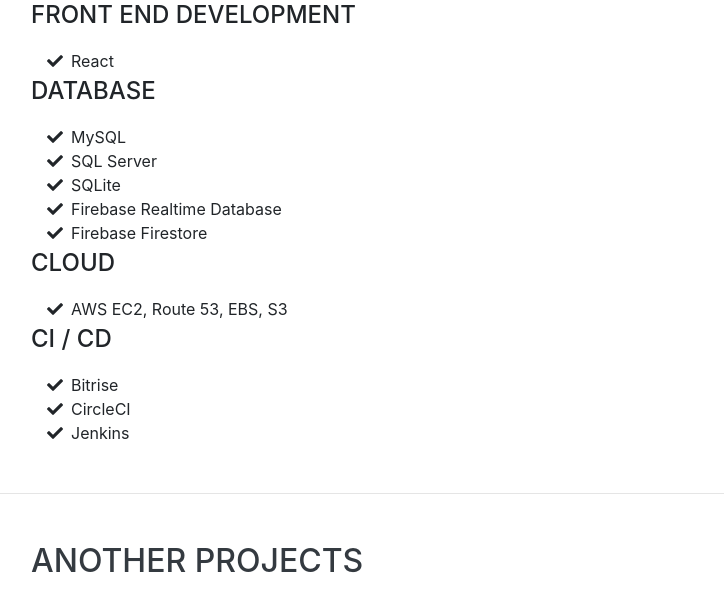
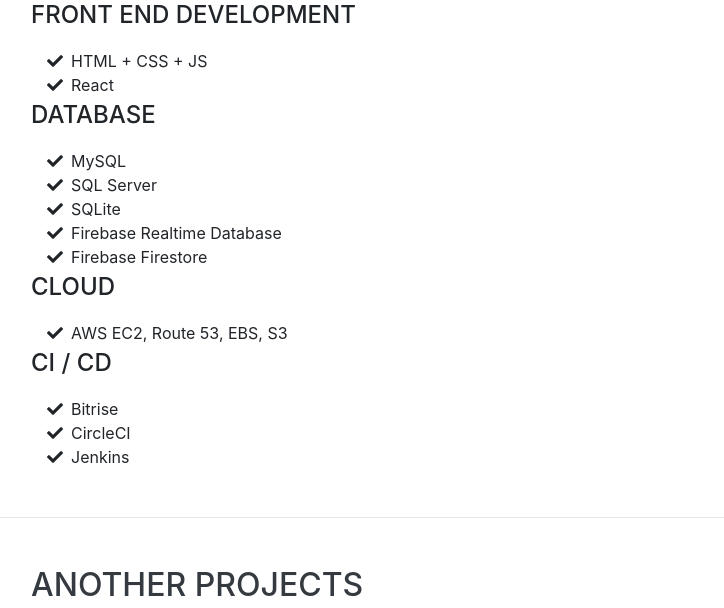
Before and after one commit to ErickMaeda/erickmaeda.github.io, a website with bundled scripts: page index.html in a window 1280 px wide. Shown: the part 4280-4888 px from the top of the page, without its empty margins (289-1013 px from the left). Built offline with nearby package versions, Linux system fonts and the light colour scheme; a web font is replaced by a local one.

Commit message:
- Adding frontend skills

```diff
--- a/index.html
+++ b/index.html
@@ -272,11 +272,14 @@
             <i class="fa-li fa fa-check"></i>
             C#</li>
           <li>
-              <i class="fa-li fa fa-check"></i>
-              .Net Core</li>
+            <i class="fa-li fa fa-check"></i>
+            .Net Core</li>
         </ul>
         <div class="subheading mb-3">Front End Development</div>
         <ul class="fa-ul mb-0">
+          <li>
+            <i class="fa-li fa fa-check"></i>
+            HTML + CSS + JS</li>
           <li>
             <i class="fa-li fa fa-check"></i>
             React</li>
```
